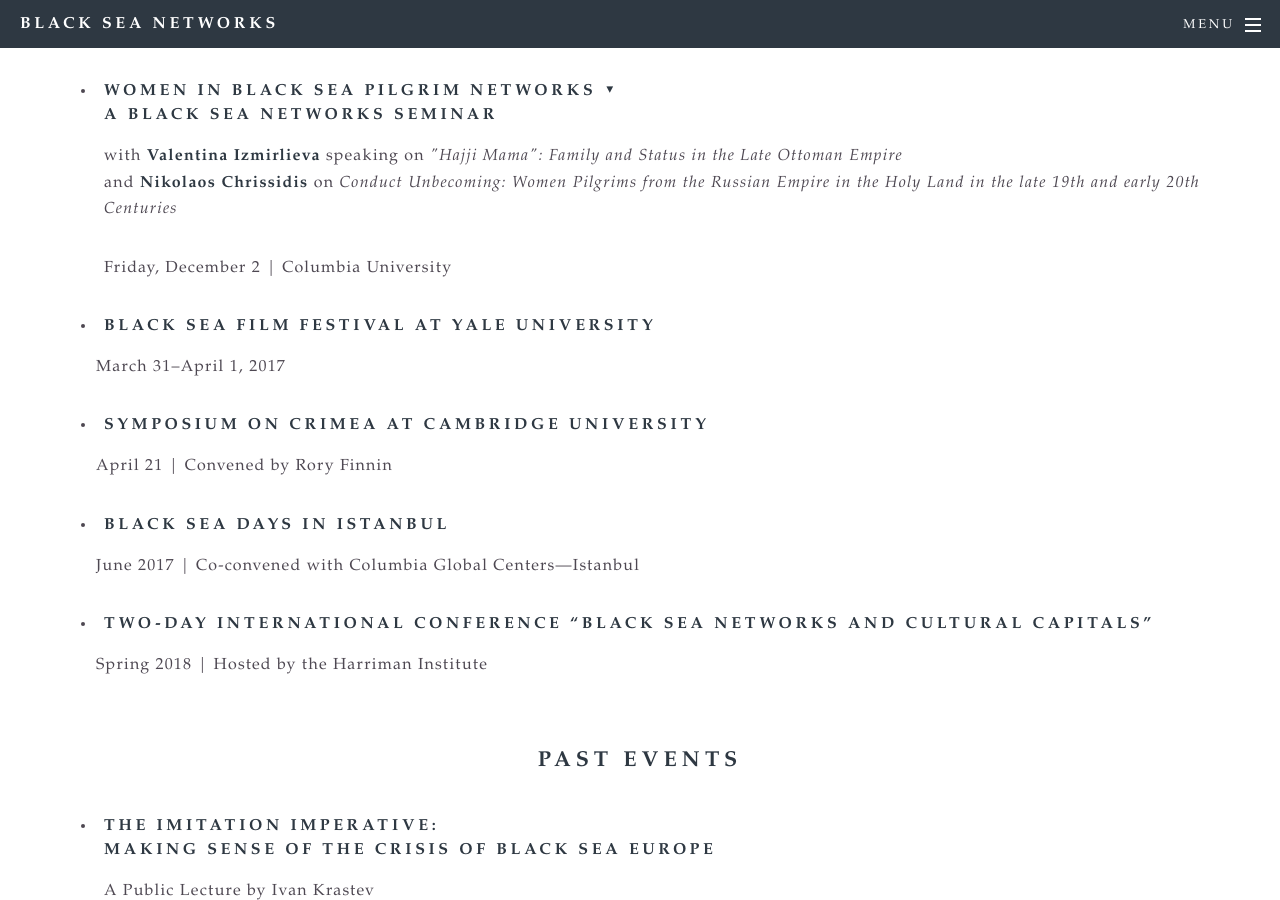
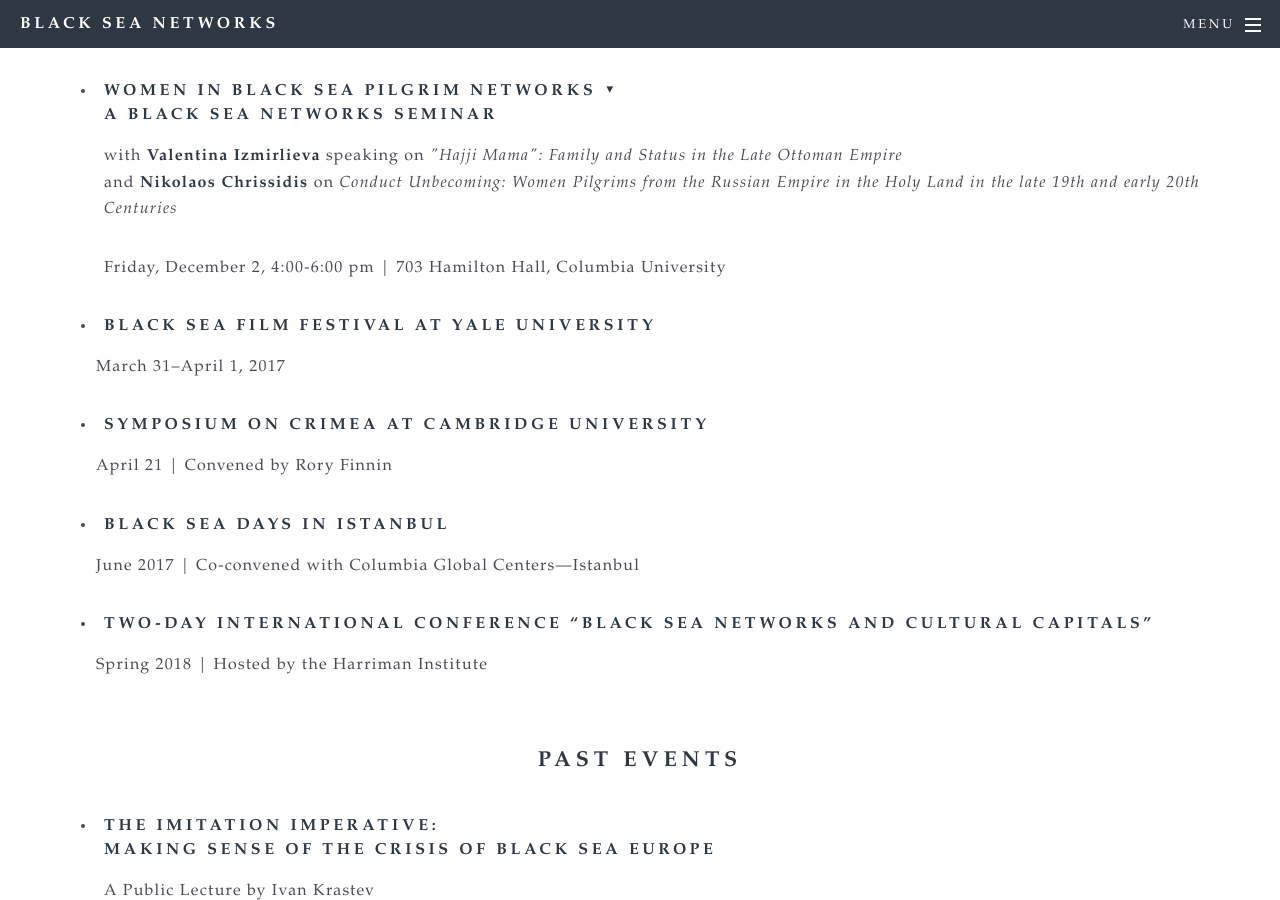
Before and after one commit to bradleygorski/blackseanet, a Jekyll site: the page built from events.html, in a window 1280 px wide and 900 px high, scrolled down 1670 px. Built offline with Jekyll 4.4.1, drawn with Linux system fonts in a browser that asks for light colours.

Commit message:
Added time and place details to Dec 2 event

```diff
--- a/events.html
+++ b/events.html
@@ -47,7 +47,7 @@
 		    <p align="justify">with <b>Valentina Izmirlieva</b> speaking on <i>"Hajji Mama": Family and Status in the Late Ottoman Empire</i><br>
 		    and <b>Nikolaos Chrissidis</b> on <i>Conduct Unbecoming: Women Pilgrims from the Russian Empire
             in the Holy Land in the late 19th and early 20th Centuries</i></p>
-            <p>Friday, December 2 | Columbia University</p>
+            <p>Friday, December 2, 4:00-6:00 pm | 703 Hamilton Hall, Columbia University</p>
 
             <div class="people-bio">
             <p align="justify"><i>The Black Sea Networks Seminar series provides a forum for developing
```
